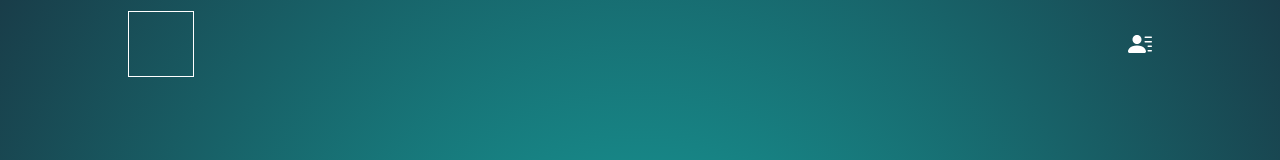
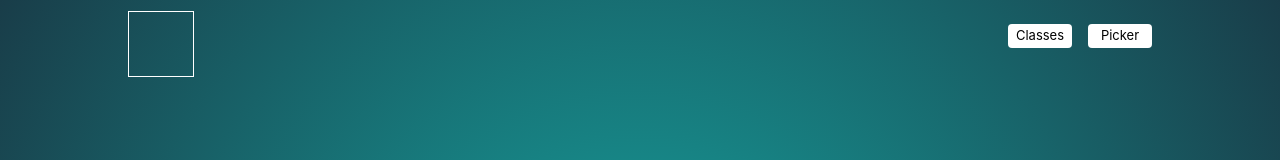
Before and after one commit to Da-Colon/whos-next-app, a React (Create React App) app: page / in a window 1280 px wide. Shown: the top 160 px of the page. Built offline with nearby package versions, Linux system fonts and the light colour scheme.

Commit message:
added hover effect to buttons - updated nav with Button component

```diff
--- a/src/components/AppWrapper.js
+++ b/src/components/AppWrapper.js
@@ -2,7 +2,7 @@ import React from 'react'
 
 const AppWrapper = ({ children }) => {
   return (
-    <div className="container relative max-w-128">
+    <div className="container relative max-w-128 ">
       { children }
     </div>
   )
--- a/src/components/header/Nav.js
+++ b/src/components/header/Nav.js
@@ -1,10 +1,11 @@
 import React from 'react'
+import Button from '../layout/Button'
 
 const Nav = () => {
   return (
     <div className="flex">
-      <div>Classes</div>
-      <div>Picker</div>
+      <Button type="button" varient="menu" addClassnames="ml-4" label="Classes" />
+      <Button type="button" varient="menu" addClassnames="ml-4" label="Picker" />
     </div>
   )
 }
--- a/src/components/header/index.js
+++ b/src/components/header/index.js
@@ -4,7 +4,7 @@ import Nav from './Nav'
 import PageLogo from './PageLogo'
 
 const Header = () => {
-  const isLoggedIn = false
+  const isLoggedIn = true
   return (
     <div className="flex items-center justify-between" style={{height: '4.5rem'}}>
       <PageLogo />
--- a/src/components/layout/Button.js
+++ b/src/components/layout/Button.js
@@ -3,6 +3,7 @@ import React from 'react'
 
 const BASE_DEFAULT = ''
 const BASE_MENU = 'bg-white rounded text-sm'
+const BASE_MENU_HOVER = 'transform hover:-translate-x-3 hover:-translate-y-1 hover:shadow-hover'
 
 const HEIGHT = {
   default: '1.5rem'
@@ -15,7 +16,7 @@ const WIDTH = {
 const Button = ({label, varient, height, width, addClassnames, ...rest}) => {
   if(varient === 'menu') {
     return (
-      <button className={classnames(BASE_MENU, addClassnames)} style={{height: HEIGHT[height], width: WIDTH[width]}} {...rest} >
+      <button className={classnames(BASE_MENU, BASE_MENU_HOVER, addClassnames)} style={{height: HEIGHT[height], width: WIDTH[width]}} {...rest} >
         { label }
       </button>
     )
--- a/tailwind.config.js
+++ b/tailwind.config.js
@@ -26,6 +26,9 @@
       },
     },
     extend: {
+      boxShadow: {
+        hover: '8px 8px 0px 0px #000000'
+      },
       maxWidth: {
         '128': '64rem'
       },
```
